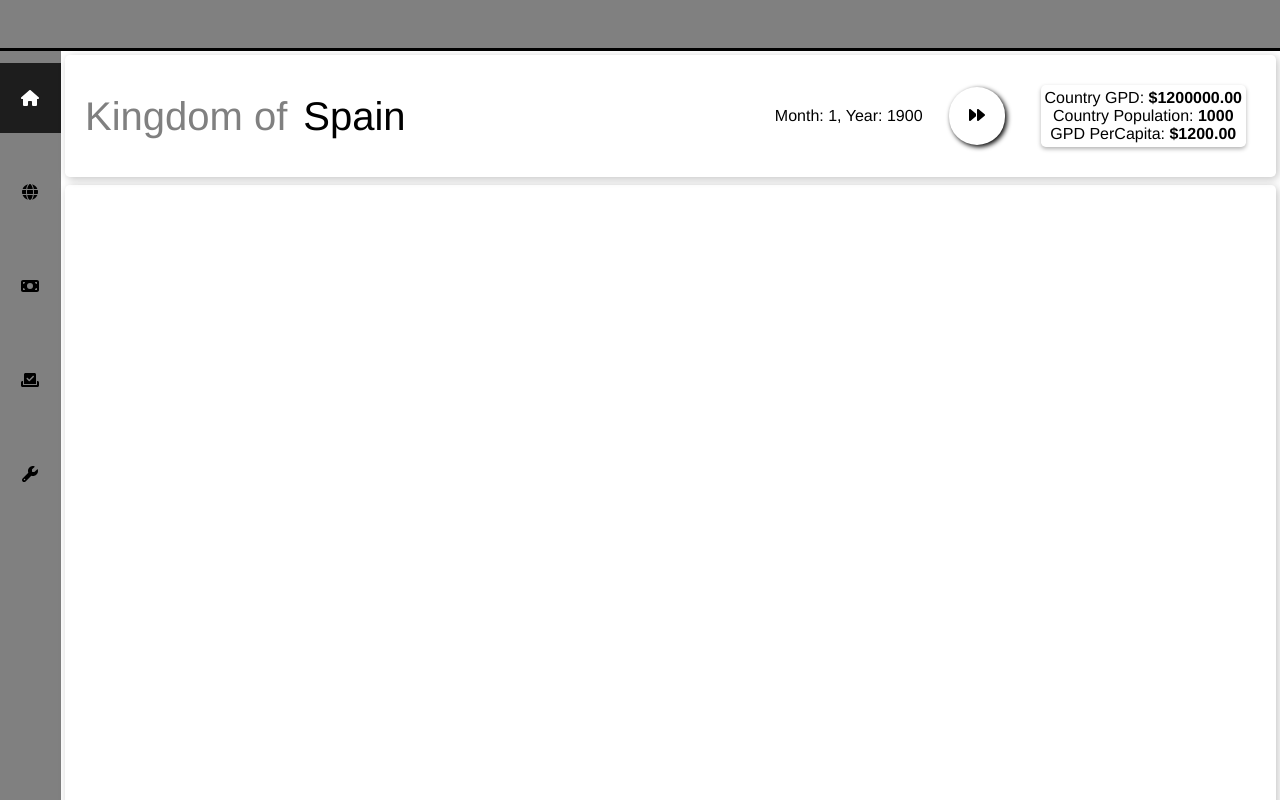
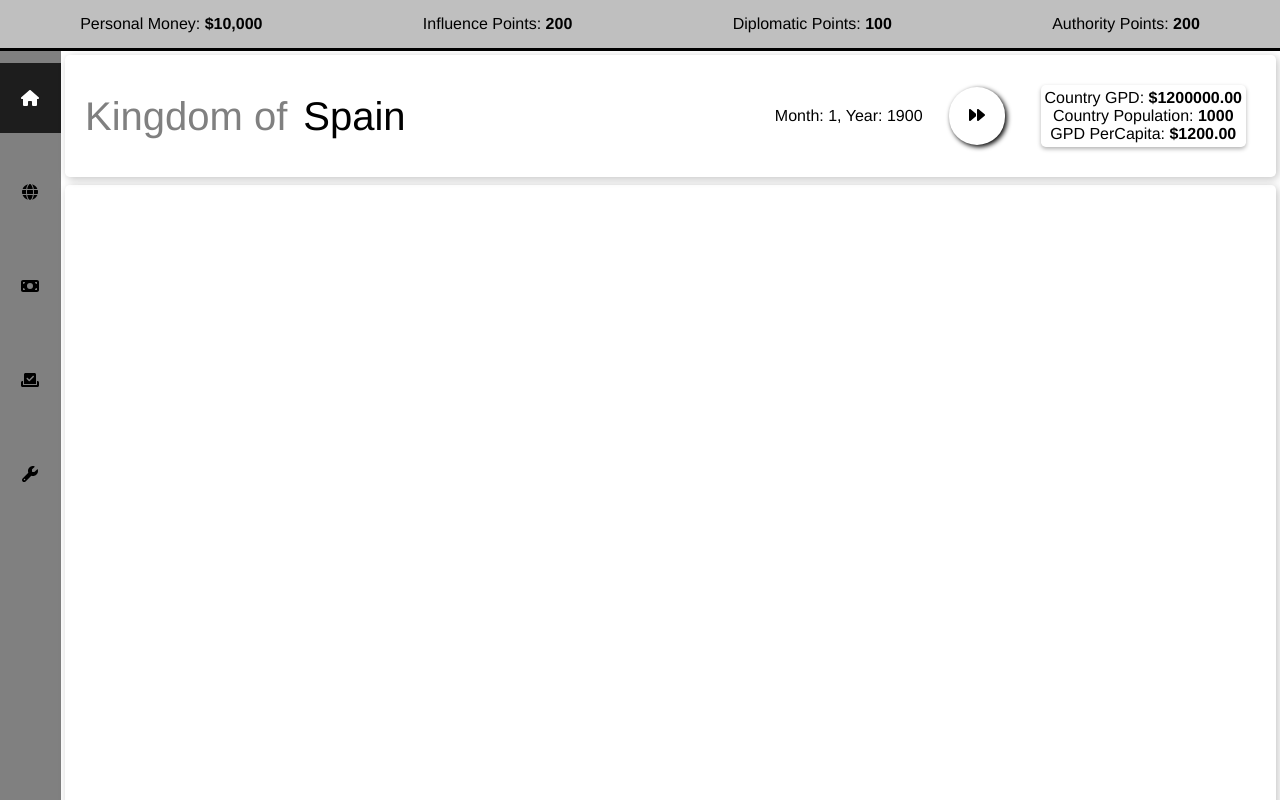
Before and after one commit to papiricoh/country_manager_game, a Vue app: page / in a window 1280 px wide. Shown: the top 800 px of the page. Built offline with nearby package versions, Linux system fonts and the light colour scheme.

Commit message:
Added top resource bar

```diff
--- a/src/App.vue
+++ b/src/App.vue
@@ -16,7 +16,7 @@ export default {
 <template>
 <main>
   <div class="master_div">
-    <div class="resources_data">
+    <div>
       <ResourcesData></ResourcesData>
     </div>
     <div class="main_div">
--- a/src/components/ResourcesData.vue
+++ b/src/components/ResourcesData.vue
@@ -3,15 +3,20 @@
 export default {
   data() {
     return {
-      country_money: 10000,
+      influence_points: 200,
+      personal_money: 10000,
+      diplomatic_points: 100,
+      authority_points: 200
     }
-  },
-  methods: {
   }
 }
 </script>
 
 <template>
-  <div>
+  <div class="resources_data">
+    <div>Personal Money: <b>${{ personal_money.toLocaleString() }}</b></div>
+    <div>Influence Points: <b>{{ influence_points }}</b></div>
+    <div>Diplomatic Points: <b>{{ diplomatic_points }}</b></div>
+    <div>Authority Points: <b>{{ authority_points }}</b></div>
   </div>
 </template>
--- a/src/css/main.css
+++ b/src/css/main.css
@@ -14,7 +14,7 @@ body {
     flex-direction: row;
     justify-content: flex-start;
     align-items: stretch;
-    height: 66rem;
+    height: 62rem;
 
 }
 .tabs_bar {
@@ -124,7 +124,7 @@ body {
 }
 
 .fullscreen {
-    height: 57rem;
+    height: 53rem;
 }
 
 .master_div {
@@ -136,5 +136,8 @@ body {
 .resources_data{
     height: 3rem;
     border-bottom: 0.2rem solid;
-    background-color: gray;
+    background-color: rgb(191, 191, 191);
+    display: flex;
+    justify-content: space-around;
+    align-items: center;
 }
```
